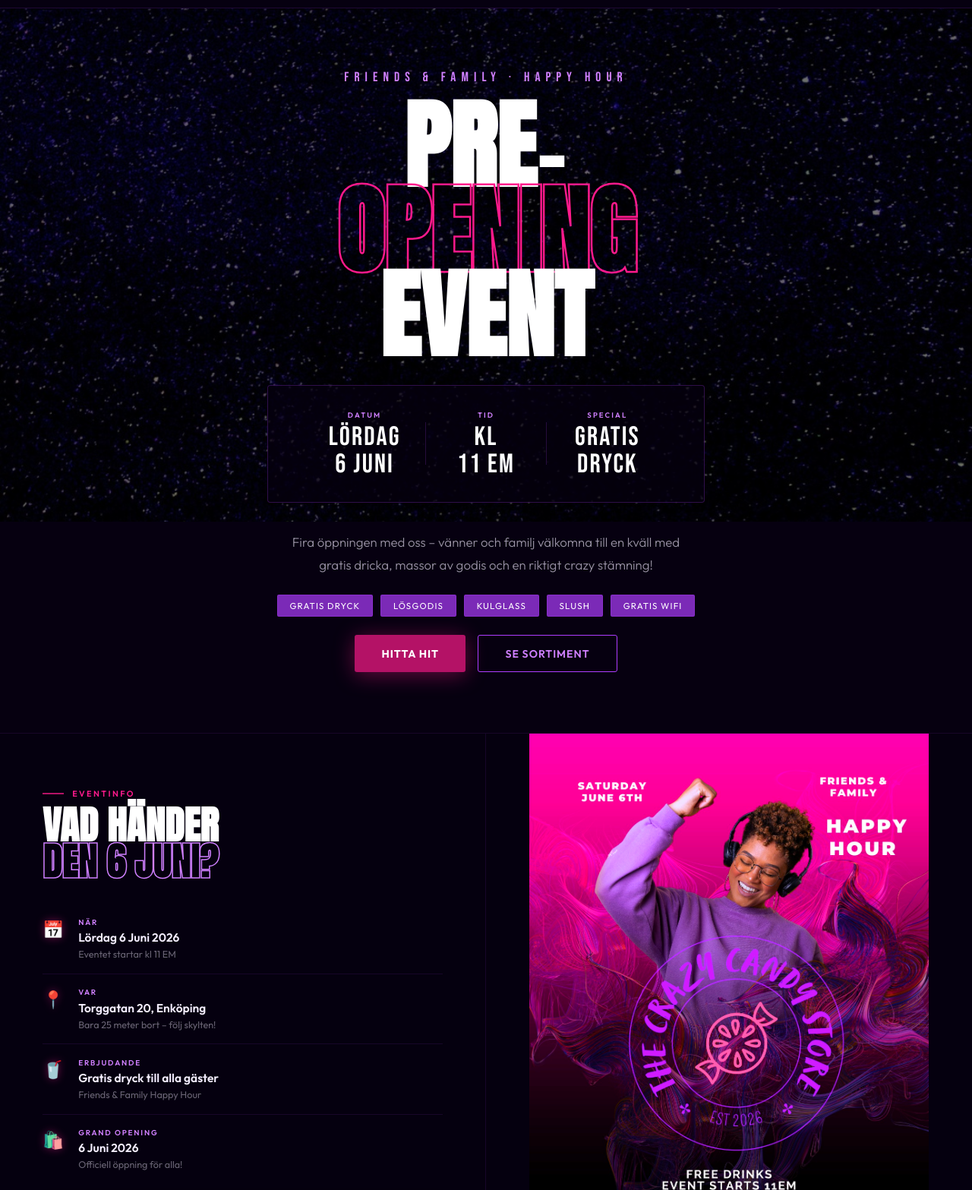
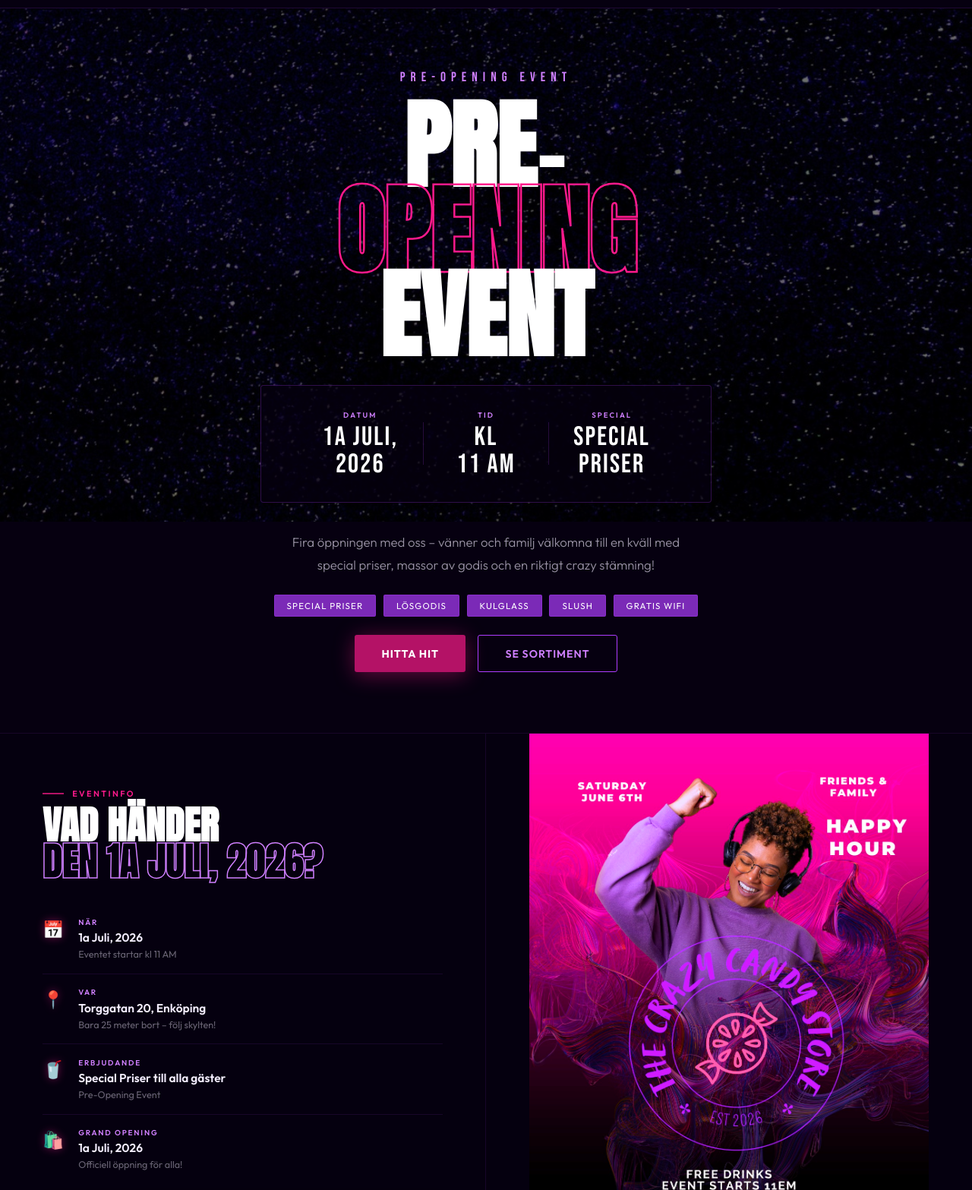
Before and after one commit to Kioho/temp_stuff, a website built with Vite: page event.html in a window 1280 px wide. Shown: the part 113-1680 px from the top of the page at 76% size. Built offline with nearby package versions, Linux system fonts and the light colour scheme.

Commit message:
Small fixes and updates.

```diff
--- a/event.html
+++ b/event.html
@@ -41,7 +41,8 @@ nav{position:sticky;top:0;z-index:800;display:flex;align-items:center;justify-co
 .nav-links a.active::after{transform:scaleX(1);background:var(--surface-pink2)}
 .nav-cta{padding:.6rem 1.5rem;background:var(--surface-pink);color:#fff;border:none;border-radius:3px;font-family:'Outfit',sans-serif;font-weight:700;font-size:.8rem;letter-spacing:.08em;text-transform:uppercase;cursor:pointer;text-decoration:none;transition:all .3s;box-shadow:0 2px 20px rgba(255,26,140,.35)}
 .nav-cta:hover{background:var(--surface-pink2);transform:translateY(-1px);box-shadow:0 6px 28px rgba(255,26,140,.5)}
-.burger{display:none;position:relative;width:44px;height:44px;align-items:center;justify-content:center;flex-direction:column;gap:5px;border:0;border-radius:3px;cursor:pointer;z-index:902;-webkit-tap-highlight-color:transparent}
+.burger{display:none;position:relative;width:44px;height:44px;align-items:center;justify-content:center;flex-direction:column;gap:5px;border:0;border-radius:3px;background:transparent;box-shadow:none;appearance:none;-webkit-appearance:none;cursor:pointer;z-index:902;-webkit-tap-highlight-color:transparent}
+.burger,.burger:hover,.burger:active,.burger:focus{background:transparent;box-shadow:none}
 .burger:focus-visible{outline:2px solid var(--pk2);outline-offset:3px}
 .burger span{width:24px;height:2px;background:var(--surface-purple2);display:block;flex-shrink:0;transition:all .3s}
 .burger.on span:nth-child(1){transform:rotate(45deg) translate(5px,5px)}
@@ -131,18 +132,18 @@ footer{background:var(--surface);border-top:1px solid rgba(174,61,255,.12);paddi
 
 <section class="ev-hero">
   <div class="ev-inner">
-    <div class="ev-kicker">Friends &amp; Family · Happy Hour</div>
+    <div class="ev-kicker">Pre-Opening Event</div>
     <h1 class="ev-title">Pre&#8209;<span class="ol">Opening</span>Event</h1>
     <div class="date-block">
-      <div class="db-item"><div class="db-lbl">Datum</div><div class="db-val">Lördag<br/>6 Juni</div></div>
+      <div class="db-item"><div class="db-lbl">Datum</div><div class="db-val">1a Juli,<br/>2026</div></div>
       <div class="db-div"></div>
-      <div class="db-item"><div class="db-lbl">Tid</div><div class="db-val">Kl<br/>11 EM</div></div>
+      <div class="db-item"><div class="db-lbl">Tid</div><div class="db-val">Kl<br/>11 AM</div></div>
       <div class="db-div"></div>
-      <div class="db-item"><div class="db-lbl">Special</div><div class="db-val">Gratis<br/>Dryck</div></div>
+      <div class="db-item"><div class="db-lbl">Special</div><div class="db-val">Special<br/>Priser</div></div>
     </div>
-    <p class="ev-desc">Fira öppningen med oss – vänner och familj välkomna till en kväll med gratis dricka, massor av godis och en riktigt crazy stämning!</p>
+    <p class="ev-desc">Fira öppningen med oss – vänner och familj välkomna till en kväll med special priser, massor av godis och en riktigt crazy stämning!</p>
     <div class="tags">
-      <span class="etag">Gratis Dryck</span><span class="etag">Lösgodis</span><span class="etag">Kulglass</span><span class="etag">Slush</span><span class="etag">Gratis WiFi</span>
+      <span class="etag">Special Priser</span><span class="etag">Lösgodis</span><span class="etag">Kulglass</span><span class="etag">Slush</span><span class="etag">Gratis WiFi</span>
     </div>
     <div class="ev-actions">
       <a class="btn-fill" href="hitta-oss.html">Hitta Hit</a>
@@ -152,12 +153,12 @@ footer{background:var(--surface);border-top:1px solid rgba(174,61,255,.12);paddi
 </section>
 <div class="detail-section">
   <div class="ds-left">
-    <div><div class="sec-tag">Eventinfo</div><h2 class="sec-title" style="font-size:clamp(2rem,4vw,3.2rem);margin-top:.7rem">Vad händer<br/><em>den 6 Juni?</em></h2></div>
+    <div><div class="sec-tag">Eventinfo</div><h2 class="sec-title" style="font-size:clamp(2rem,4vw,3.2rem);margin-top:.7rem">Vad händer<br/><em>den 1a Juli, 2026?</em></h2></div>
     <div class="info-list">
-      <div class="ir"><span class="ir-ico">📅</span><div class="ir-body"><div class="ir-lbl">När</div><div class="ir-val">Lördag 6 Juni 2026</div><div class="ir-sub">Eventet startar kl 11 EM</div></div></div>
+      <div class="ir"><span class="ir-ico">📅</span><div class="ir-body"><div class="ir-lbl">När</div><div class="ir-val">1a Juli, 2026</div><div class="ir-sub">Eventet startar kl 11 AM</div></div></div>
       <div class="ir"><span class="ir-ico">📍</span><div class="ir-body"><div class="ir-lbl">Var</div><div class="ir-val">Torggatan 20, Enköping</div><div class="ir-sub">Bara 25 meter bort – följ skylten!</div></div></div>
-      <div class="ir"><span class="ir-ico">🥤</span><div class="ir-body"><div class="ir-lbl">Erbjudande</div><div class="ir-val">Gratis dryck till alla gäster</div><div class="ir-sub">Friends &amp; Family Happy Hour</div></div></div>
-      <div class="ir"><span class="ir-ico">🛍️</span><div class="ir-body"><div class="ir-lbl">Grand Opening</div><div class="ir-val">6 Juni 2026</div><div class="ir-sub">Officiell öppning för alla!</div></div></div>
+      <div class="ir"><span class="ir-ico">🥤</span><div class="ir-body"><div class="ir-lbl">Erbjudande</div><div class="ir-val">Special Priser till alla gäster</div><div class="ir-sub">Pre-Opening Event</div></div></div>
+      <div class="ir"><span class="ir-ico">🛍️</span><div class="ir-body"><div class="ir-lbl">Grand Opening</div><div class="ir-val">1a Juli, 2026</div><div class="ir-sub">Officiell öppning för alla!</div></div></div>
     </div>
     <a class="btn-fill" href="hitta-oss.html">Se Adress &amp; Öppettider →</a>
   </div>
--- a/index.html
+++ b/index.html
@@ -41,7 +41,8 @@ nav{position:sticky;top:0;z-index:800;display:flex;align-items:center;justify-co
 .nav-links a.active::after{transform:scaleX(1);background:var(--surface-pink2)}
 .nav-cta{padding:.6rem 1.5rem;background:var(--surface-pink);color:#fff;border:none;border-radius:3px;font-family:'Outfit',sans-serif;font-weight:700;font-size:.8rem;letter-spacing:.08em;text-transform:uppercase;cursor:pointer;text-decoration:none;transition:all .3s;box-shadow:0 2px 20px rgba(255,26,140,.35)}
 .nav-cta:hover{background:var(--surface-pink2);transform:translateY(-1px);box-shadow:0 6px 28px rgba(255,26,140,.5)}
-.burger{display:none;position:relative;width:44px;height:44px;align-items:center;justify-content:center;flex-direction:column;gap:5px;border:0;border-radius:3px;cursor:pointer;z-index:902;-webkit-tap-highlight-color:transparent}
+.burger{display:none;position:relative;width:44px;height:44px;align-items:center;justify-content:center;flex-direction:column;gap:5px;border:0;border-radius:3px;background:transparent;box-shadow:none;appearance:none;-webkit-appearance:none;cursor:pointer;z-index:902;-webkit-tap-highlight-color:transparent}
+.burger,.burger:hover,.burger:active,.burger:focus{background:transparent;box-shadow:none}
 .burger:focus-visible{outline:2px solid var(--pk2);outline-offset:3px}
 .burger span{width:24px;height:2px;background:var(--surface-purple2);display:block;flex-shrink:0;transition:all .3s}
 .burger.on span:nth-child(1){transform:rotate(45deg) translate(5px,5px)}
@@ -131,13 +132,13 @@ footer{background:var(--surface);border-top:1px solid rgba(174,61,255,.12);paddi
 <li><a href="event.html">Pre-Opening</a></li>
 <li><a href="om-oss.html">Om Oss</a></li>
 <li><a href="hitta-oss.html">Hitta Oss</a></li></ul>
-  <a class="nav-cta" href="event.html">Pre-Opening 6 Juni ✦</a>
+  <a class="nav-cta" href="event.html">Pre-Opening 1a Juli, 2026 ✦</a>
   <button class="burger" type="button" aria-label="Öppna meny" aria-controls="nav-links" aria-expanded="false"><span></span><span></span><span></span></button>
 </nav>
 
 <section class="hero">
   <div class="hero-inner">
-    <div class="hero-pill"><div class="pill-dot"></div>Öppnar 6 Juni 2026</div>
+    <div class="hero-pill"><div class="pill-dot"></div>Öppnar 1a Juli, 2026</div>
     <h1 class="hero-title">The Crazy<br/><span class="ol">Candy Store</span></h1>
     <p class="hero-sub">Enköpings schysstaste godisbutik – 250 sorters lösgodis, kulglass, slush och massor mer. Kom in och häng!</p>
     <div class="hero-actions">
@@ -149,9 +150,9 @@ footer{background:var(--surface);border-top:1px solid rgba(174,61,255,.12);paddi
     <img src="images/logo-transparent-png.png" alt="logotyp"/>
   </div>
   <div class="info-strip">
-    <div class="is-item"><div class="is-label">Pre-Opening</div><div class="is-val">Lördag 6 Juni</div></div>
-    <div class="is-item"><div class="is-label">Event Startar</div><div class="is-val">Kl 11 EM</div></div>
-    <div class="is-item"><div class="is-label">Special Offer</div><div class="is-val">Gratis Dryck</div></div>
+    <div class="is-item"><div class="is-label">Pre-Opening</div><div class="is-val">1a Juli, 2026</div></div>
+    <div class="is-item"><div class="is-label">Event Startar</div><div class="is-val">Kl 11 AM</div></div>
+    <div class="is-item"><div class="is-label">Special Offer</div><div class="is-val">Special Priser</div></div>
     <div class="is-item"><div class="is-label">Adress</div><div class="is-val">Torggatan 20</div></div>
   </div>
 </section>
@@ -163,7 +164,7 @@ footer{background:var(--surface);border-top:1px solid rgba(174,61,255,.12);paddi
   </a>
   <a class="teaser-card" href="event.html">
     <div class="tc-num">02</div><div class="tc-title">Pre-Opening</div>
-    <div class="tc-desc">Friends &amp; Family Happy Hour – Lördag 6 Juni kl 11 EM. Gratis dryck och crazy stämning!</div>
+    <div class="tc-desc">1a Juli, 2026 kl 11 AM. Special Priser och crazy stämning!</div>
     <span class="tc-link">Läs mer om eventet →</span>
   </a>
   <a class="teaser-card" href="hitta-oss.html">
```
Also changed, not shown: hitta-oss.html (+6 -5 lines), om-oss.html (+4 -3 lines), sortiment.html (+7 -4 lines).
